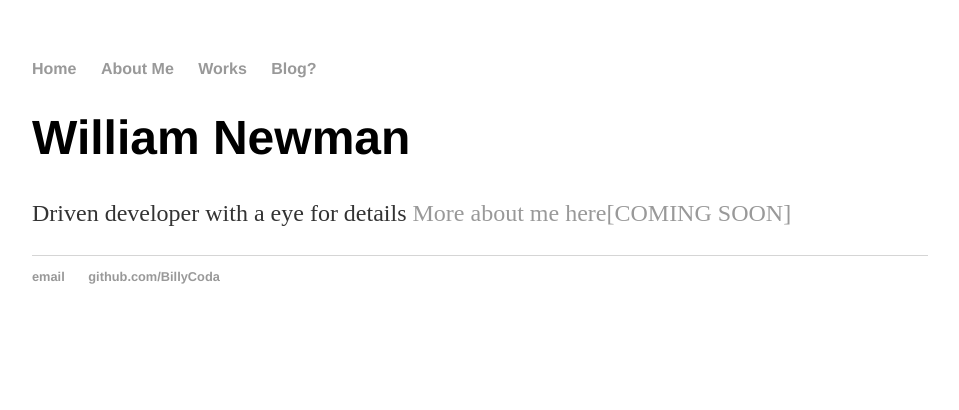
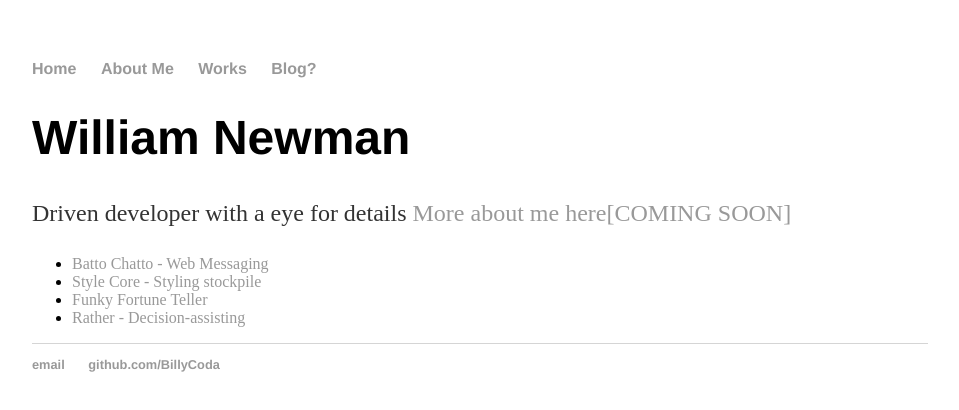
Before and after one commit to BillyCoda/BillyCoda.github.io, a plain HTML site: page index.html in a window 1280 px wide. Shown: the whole page, without its empty margins (160-1119 px from the left). Drawn offline with Linux system fonts and the light colour scheme.

Commit message:
added repo links

```diff
--- a/index.html
+++ b/index.html
@@ -19,6 +19,14 @@
 				<p>Driven developer with a eye for details <a href="/about">More about me here[COMING SOON]</a></p>
     		</div><!-- /.blurb -->
 		</div><!-- /.container -->
+		<div class="projects">
+			<ul>
+        		<li><a href="https://github.com/BillyCoda/battochatto">Batto Chatto - Web Messaging</a></li>
+	        	<li><a href="https://github.com/BillyCoda/style-core">Style Core - Styling stockpile</a></li>
+        		<li><a href="https://github.com/BillyCoda/funky-oracle-fortune-teller">Funky Fortune Teller</a></li>
+        		<li><a href="https://github.com/BillyCoda/rather">Rather - Decision-assisting</a></li>
+    		</ul>
+		</div>
 		<footer>
     		<ul>
         		<li><a href="mailto:billycoda@gmail.com">email</a></li>
```
